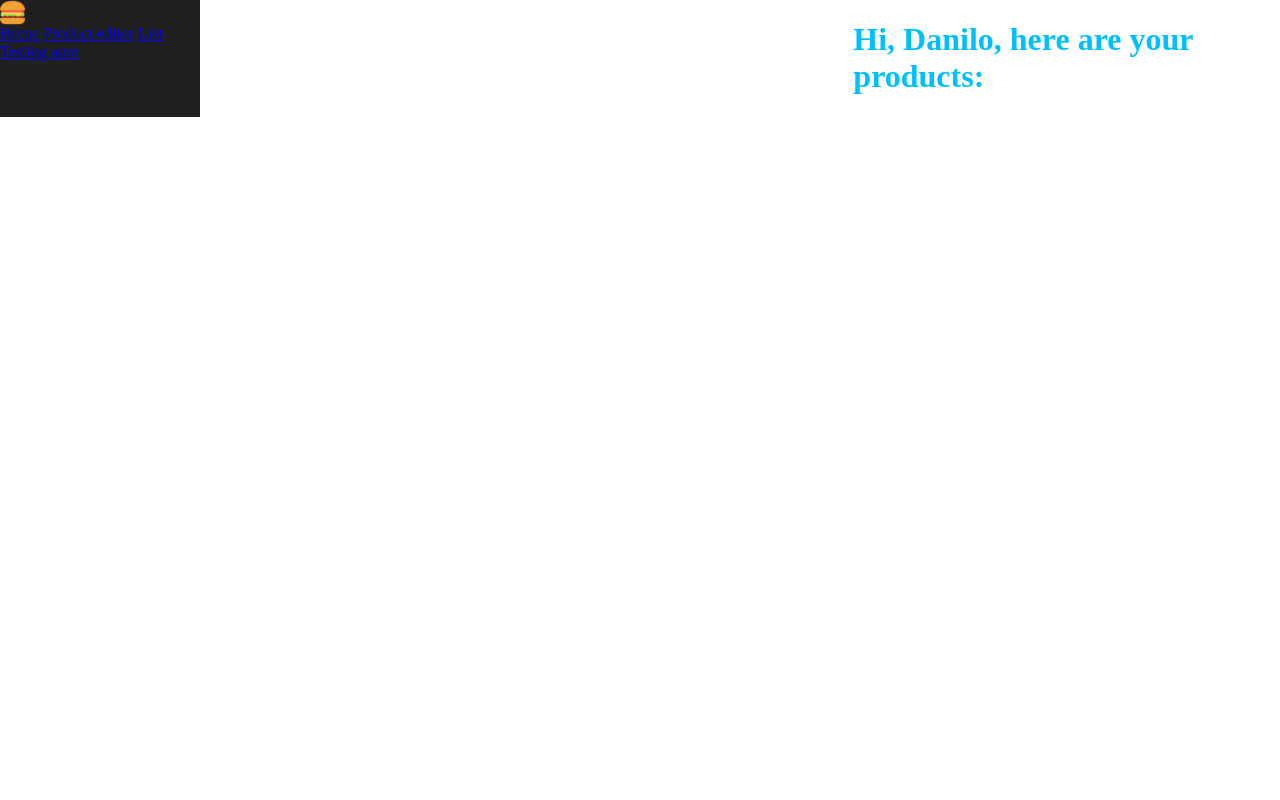
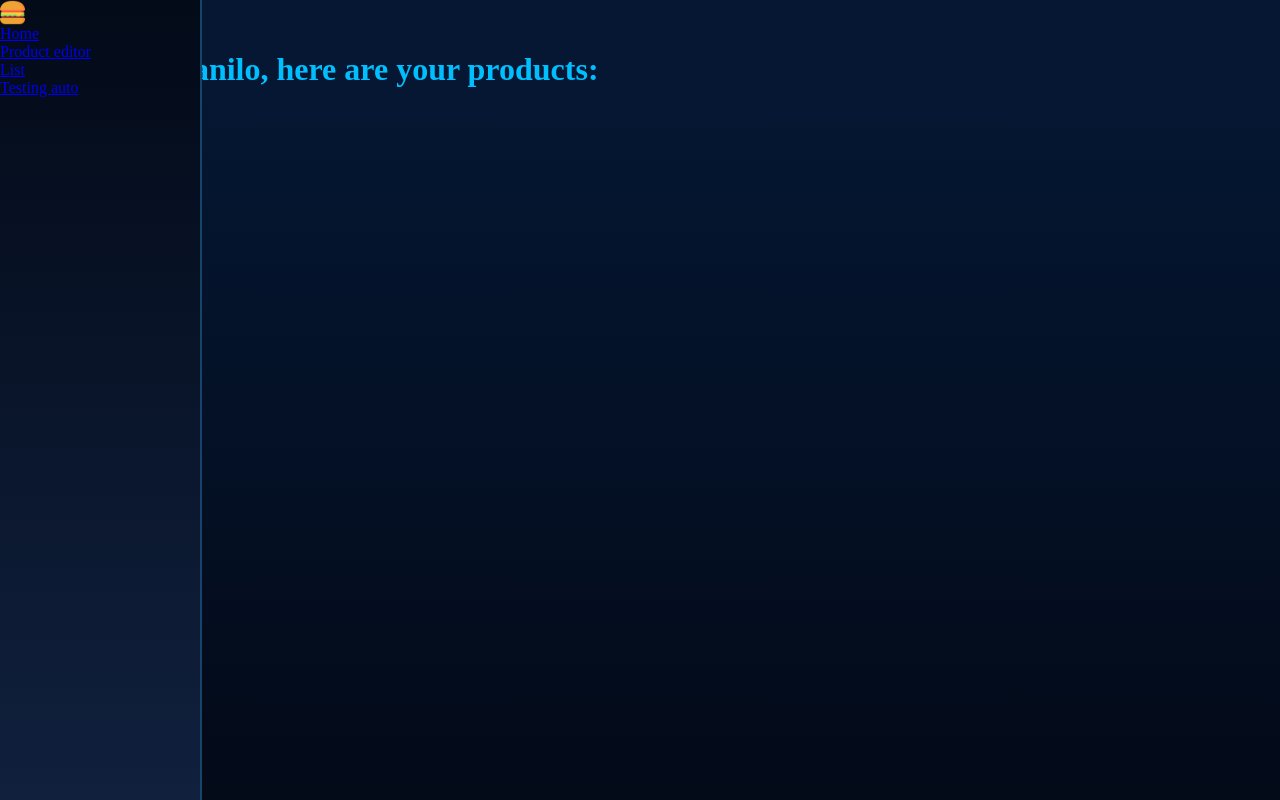
Before and after one commit to dkage/price_monitor, a Flask app: page / in a window 1280 px wide. Run offline with Flask 2, Linux system fonts and the light colour scheme; data that the repository does not hold is empty; some libraries are stand-ins or nearby versions.

Commit message:
Add new layout colors and structure for grid
still needs tinkering

```diff
--- a/app/static/style.css
+++ b/app/static/style.css
@@ -1,27 +1,54 @@
 body {
-    background: white;
+    /*background: linear-gradient(180deg, #051733, #030a18);*/
+    background: linear-gradient(0deg, #030a18, #051733 90%);;
     color: deepskyblue;
     margin: 0;
     font-family: "Arial Rounded MT Bold";
+    max-height: 100vh;
+}
+
+/*
+#051733 - lighter
+#030a18 - darker
+
+#18436b - border
+
+#10203d - lighter-side-bar
+
+
+#3887cb - arrow lighter
+#2e6eaa - arrow darker
+
+#3c90d8 - icon
+
+#bd3e52 - selected - red
+#953345 - selected - red
+
+*/
+
+.grid-container {
+    display: grid;
+     grid-template: [header-left] "head head" 30px [header-right]
+                    [main-left]   "nav  main" 1fr  [main-right]
+                    [footer-left] "nav  foot" 30px [footer-right]
+                    / 120px 1fr;
 }
 
 #content {
-    left: 200px;
-}
-
-.grid-container {
-    display: grid;
-    grid-template-columns: repeat(3, 1fr);
+    max-height: 100vh;
+    grid-area: main;
+    overflow: auto;
 }
 
 .nav-container{
-    grid-column: 1;
-    grid-row: 1 / 5;
+    max-height: 100vh;
+    background: linear-gradient(0deg, #10203d, #030a18);
+    border-right: #18436b solid 2px;
+    grid-area: nav;
     left: 0;
     top: 0;
-    background: #202020;
     height: 100%;
-    position: sticky;
+    position: fixed;
     width: 200px;
 }
 
@@ -30,7 +57,7 @@ body {
 }
 
 .logo {
-    grid-column: 2;
+
 }
 
 #hamburger{
@@ -50,7 +77,7 @@ body {
 }
 
 .product_card:hover {
-    box-shadow: 0 10px 25px 0 rgba(0,0,0,5);
+    box-shadow: 0 10px 25px 0 rgb(151, 45, 195);
 }
 
 .content_title {
--- a/app/templates/base.html
+++ b/app/templates/base.html
@@ -15,9 +15,9 @@
                 <img id="hamburger" src="{{ url_for('static', filename='burger.png') }}" alt="">
             </label>
             <div class="left-menu">
-                <a href="/index">Home</a>
-                <a href="/product_editor">Product editor</a>
-                <a href="/product_list">List</a>
+                <a href="/index">Home</a><br>
+                <a href="/product_editor">Product editor</a><br>
+                <a href="/product_list">List</a><br>
             </div>
             <div>
                 <a href="google.com" class="logo">Testing auto</a>
@@ -26,17 +26,17 @@
 
     </div>
 
-    <div id="header">
-        {% with messages = get_flashed_messages() %}
-            {% if messages %}
-                <ul>
-                    {% for message in messages %}
-                        <li>{{ message }}</li>
-                    {% endfor %}
-                </ul>
-            {% endif %}
-        {% endwith %}
-    </div>
+{#    <div id="header">#}
+{#        {% with messages = get_flashed_messages() %}#}
+{#            {% if messages %}#}
+{#                <ul>#}
+{#                    {% for message in messages %}#}
+{#                        <li>{{ message }}</li>#}
+{#                    {% endfor %}#}
+{#                </ul>#}
+{#            {% endif %}#}
+{#        {% endwith %}#}
+{#    </div>#}
 
 
     <div id="content">
```
